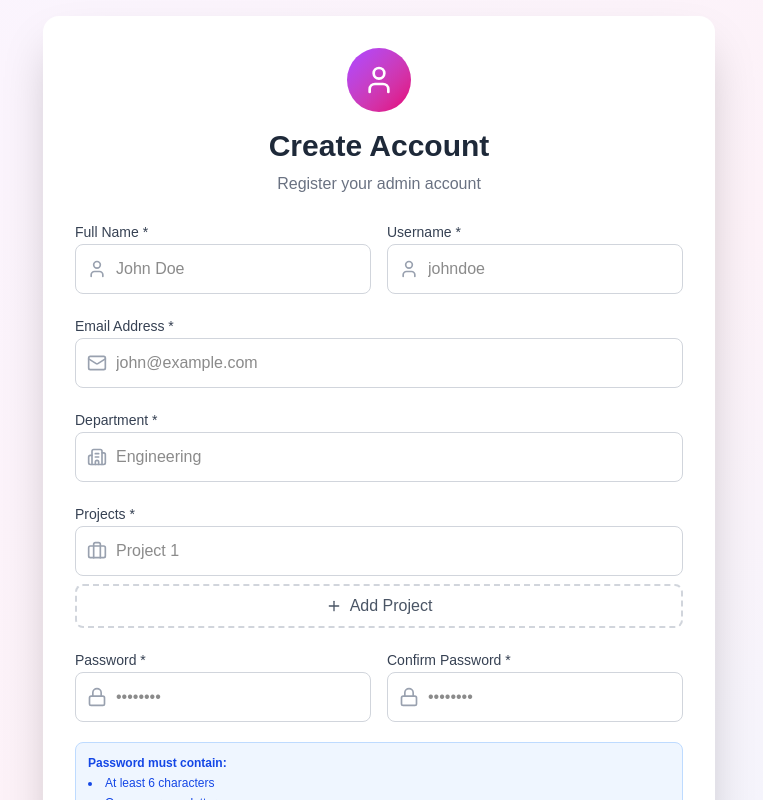
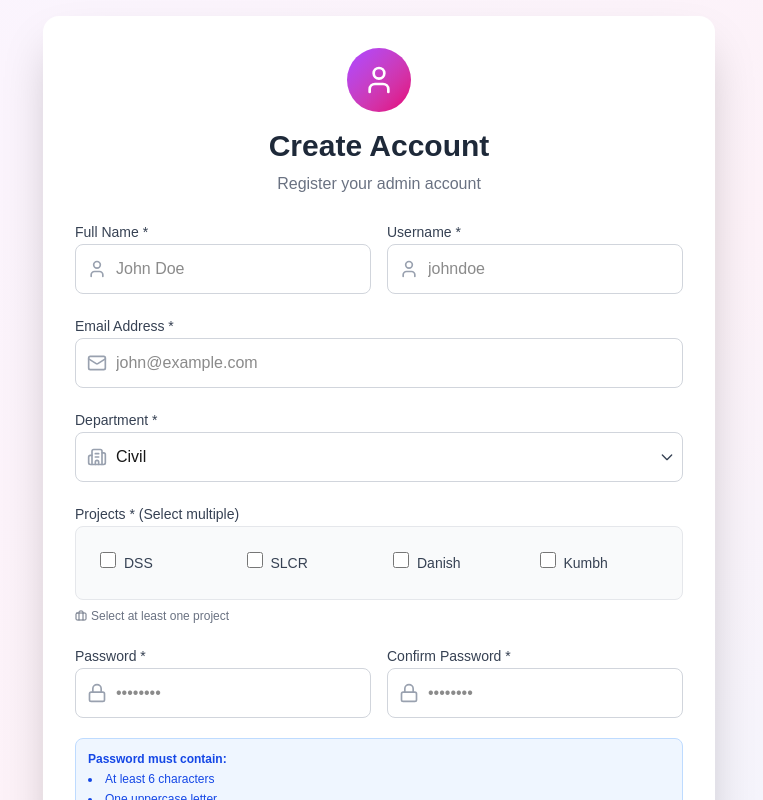
Before and after one commit to anaskhan3458027/lems, a Next.js app: page /dss/management/components/admin in a window 1280 px wide. Both pictures are taken after a click on the button "Register Now". Shown: the top 800 px of the page, without its empty margins (261-1024 px from the left). Built offline with nearby package versions, Linux system fonts and the light colour scheme.

Commit message:
depart, project

```diff
--- a/app/dss/management/components/admin/components/register.tsx
+++ b/app/dss/management/components/admin/components/register.tsx
@@ -1,8 +1,6 @@
 // components/management/admin/components/register.tsx
-"use client";
-
 import { useState } from 'react';
-import { User, Mail, Lock, Building2, Briefcase, Plus, X } from 'lucide-react';
+import { User, Mail, Lock, Building2, Briefcase, Check, X } from 'lucide-react';
 import { useRegister, RegisterData } from '@/contexts/management/AdminContext/RegisterContext';
 
 interface RegisterProps {
@@ -18,30 +16,29 @@ export default function AdminRegister({ onSwitchToLogin, onRegisterSuccess }: Re
     username: '',
     password: '',
     confirmPassword: '',
-    department: ''
+    department: 'Civil',
+    projects: [] as string[]
   });
-  const [projects, setProjects] = useState<string[]>(['']);
   const [localError, setLocalError] = useState('');
 
-  const handleInputChange = (e: React.ChangeEvent<HTMLInputElement>) => {
-    setFormData({ ...formData, [e.target.name]: e.target.value });
+  const handleInputChange = (e: React.ChangeEvent<HTMLInputElement | HTMLSelectElement>) => {
+    const { name, value } = e.target;
+    setFormData({ ...formData, [name]: value });
     setLocalError('');
   };
 
-  const handleProjectChange = (index: number, value: string) => {
-    const newProjects = [...projects];
-    newProjects[index] = value;
-    setProjects(newProjects);
-    setLocalError('');
-  };
-
-  const addProject = () => {
-    setProjects([...projects, '']);
-  };
-
-  const removeProject = (index: number) => {
-    if (projects.length > 1) {
-      setProjects(projects.filter((_, i) => i !== index));
+  const toggleProject = (project: string, checked: boolean) => {
+    const currentProjects = formData.projects;
+    if (checked) {
+      setFormData({
+        ...formData,
+        projects: [...currentProjects, project]
+      });
+    } else {
+      setFormData({
+        ...formData,
+        projects: currentProjects.filter(p => p !== project)
+      });
     }
   };
 
@@ -49,19 +46,24 @@ export default function AdminRegister({ onSwitchToLogin, onRegisterSuccess }: Re
     setLocalError('');
 
     const registrationData: RegisterData = {
-      ...formData,
-      projects: projects.filter(p => p.trim() !== '')
+      ...formData
     };
 
     const result = await register(registrationData);
 
     if (result.success && result.userData) {
-      // Registration successful - auto-login with user data
       onRegisterSuccess(result.userData);
     }
   };
 
   const displayError = contextError || localError;
+
+  const projectOptions = [
+    { value: 'DSS', label: 'DSS' },
+    { value: 'SLCR', label: 'SLCR' },
+    { value: 'Danish', label: 'Danish' },
+    { value: 'Kumbh', label: 'Kumbh' }
+  ];
 
   return (
     <div className="min-h-screen flex items-center justify-center bg-gradient-to-br from-purple-50 via-pink-50 to-blue-50 p-4">
@@ -126,60 +128,57 @@ export default function AdminRegister({ onSwitchToLogin, onRegisterSuccess }: Re
               </div>
             </div>
 
+            {/* Department dropdown - only Civil */}
             <div className="space-y-2">
               <label className="text-sm font-medium text-gray-700">Department *</label>
               <div className="relative">
                 <Building2 className="absolute left-3 top-1/2 -translate-y-1/2 w-5 h-5 text-gray-400" />
-                <input
-                  type="text"
+                <select
                   name="department"
                   value={formData.department}
                   onChange={handleInputChange}
-                  className="w-full pl-10 pr-4 py-3 border border-gray-300 rounded-lg focus:ring-2 focus:ring-purple-500 focus:border-transparent transition"
-                  placeholder="Engineering"
+                  className="w-full pl-10 pr-4 py-3 border border-gray-300 rounded-lg focus:ring-2 focus:ring-purple-500 focus:border-transparent transition appearance-none bg-white"
                   disabled={isLoading}
-                />
+                >
+                  <option value="Civil">Civil</option>
+                </select>
+                <div className="pointer-events-none absolute inset-y-0 right-0 flex items-center px-2 text-gray-700">
+                  <svg className="w-4 h-4" fill="none" stroke="currentColor" viewBox="0 0 24 24">
+                    <path strokeLinecap="round" strokeLinejoin="round" strokeWidth="2" d="M19 9l-7 7-7-7" />
+                  </svg>
+                </div>
               </div>
             </div>
 
+            {/* Projects checkboxes */}
             <div className="space-y-2">
-              <label className="text-sm font-medium text-gray-700">Projects *</label>
-              <div className="space-y-2">
-                {projects.map((project, index) => (
-                  <div key={index} className="flex gap-2">
-                    <div className="relative flex-1">
-                      <Briefcase className="absolute left-3 top-1/2 -translate-y-1/2 w-5 h-5 text-gray-400" />
-                      <input
-                        type="text"
-                        value={project}
-                        onChange={(e) => handleProjectChange(index, e.target.value)}
-                        className="w-full pl-10 pr-4 py-3 border border-gray-300 rounded-lg focus:ring-2 focus:ring-purple-500 focus:border-transparent transition"
-                        placeholder={`Project ${index + 1}`}
-                        disabled={isLoading}
-                      />
-                    </div>
-                    {projects.length > 1 && (
-                      <button
-                        type="button"
-                        onClick={() => removeProject(index)}
-                        disabled={isLoading}
-                        className="px-3 py-3 bg-red-100 text-red-600 rounded-lg hover:bg-red-200 transition disabled:opacity-50"
-                      >
-                        <X className="w-5 h-5" />
-                      </button>
-                    )}
-                  </div>
-                ))}
-                <button
-                  type="button"
-                  onClick={addProject}
-                  disabled={isLoading}
-                  className="w-full py-2 border-2 border-dashed border-gray-300 rounded-lg text-gray-600 hover:border-purple-500 hover:text-purple-600 transition flex items-center justify-center gap-2 disabled:opacity-50"
-                >
-                  <Plus className="w-4 h-4" />
-                  Add Project
-                </button>
+              <label className="text-sm font-medium text-gray-700">Projects * (Select multiple)</label>
+              <div className="p-4 border border-gray-200 rounded-lg bg-gray-50 space-y-2 max-h-32 overflow-y-auto">
+                <div className="grid grid-cols-2 md:grid-cols-4 gap-3">
+                  {projectOptions.map((project) => (
+                    <label key={project.value} className="flex items-center space-x-2 cursor-pointer p-2 hover:bg-white rounded-lg transition">
+                      <div className="relative">
+                        <input
+                          type="checkbox"
+                          checked={formData.projects.includes(project.value)}
+                          onChange={(e) => toggleProject(project.value, e.target.checked)}
+                          className="w-4 h-4 text-purple-600 bg-gray-100 border-gray-300 rounded focus:ring-purple-500 focus:ring-2"
+                          disabled={isLoading}
+                        />
+                        <Check className="w-4 h-4 absolute inset-0 pointer-events-none text-purple-600 opacity-0 group-hover:opacity-20" />
+                      </div>
+                      <span className="text-sm text-gray-700">{project.label}</span>
+                    </label>
+                  ))}
+                </div>
               </div>
+              <p className="text-xs text-gray-500 flex items-center gap-1">
+                <Briefcase className="w-3 h-3" />
+                {formData.projects.length > 0
+                  ? `Selected: ${formData.projects.join(', ')}`
+                  : 'Select at least one project'
+                }
+              </p>
             </div>
 
             <div className="grid grid-cols-1 md:grid-cols-2 gap-4">
```
